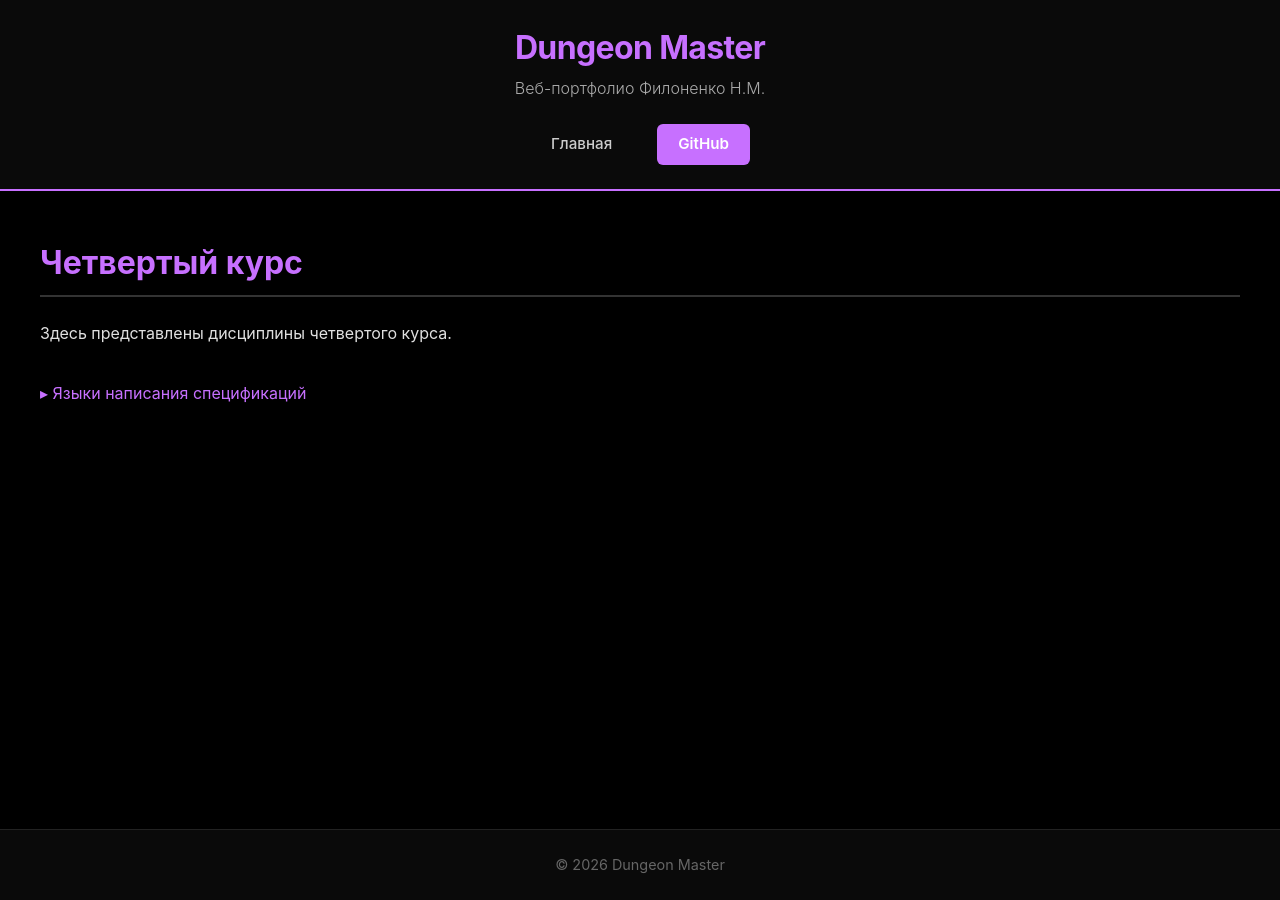
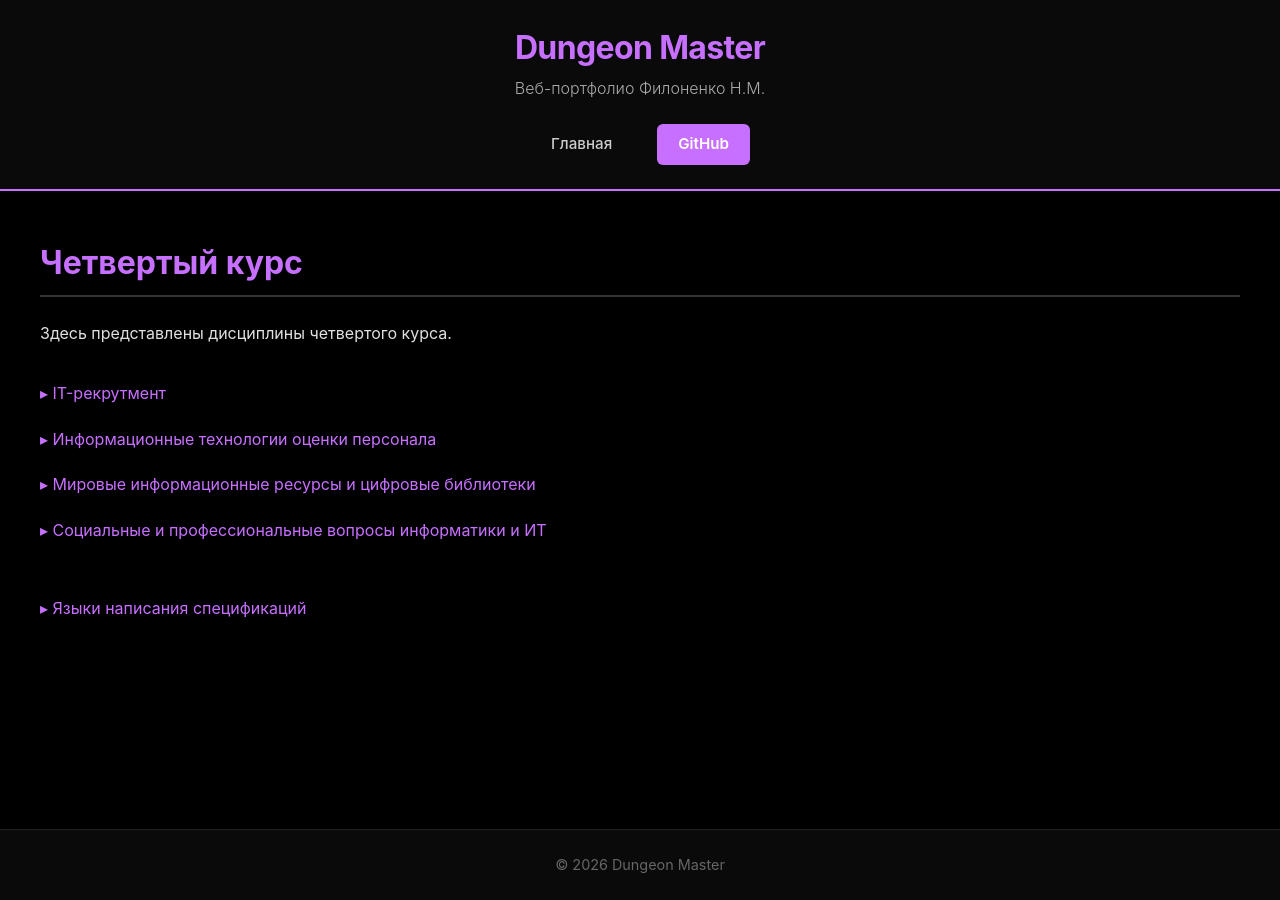
Before and after one commit to JunHerz/JunHerz.github.io, a Jekyll site: the page built from courses/4-course/index.md, in a window 1280 px wide. Built offline with Jekyll 4.4.1, drawn with Linux system fonts in a browser that asks for light colours; our own code applies the rules of GitHub Pages for plain Markdown files.

Commit message:
Update index.md

```diff
--- a/courses/4-course/index.md
+++ b/courses/4-course/index.md
@@ -3,16 +3,14 @@
 subjects:
   - name: "IT-рекрутмент"
     link: "/courses/4-course/IT-recrutement"
-    name: "Информационные технологии оценки персонала"
+  - name: "Информационные технологии оценки персонала"
     link: "/courses/4-course/IT_ocenkipers"
-    name: "Мировые информационные ресурсы и цифровые библиотеки"
+  - name: "Мировые информационные ресурсы и цифровые библиотеки"
     link: "/courses/4-course/MIRiCB"
-    name: "Социальные и профессиональные вопросы информатики и ИТ"
+  - name: "Социальные и профессиональные вопросы информатики и ИТ"
     link: "/courses/4-course/SiPVIIiT"
-    name: "Языки написания спецификаций"
+  - name: "Языки написания спецификаций"
     link: "/courses/4-course/YaNS"
-
-
 ---
 
 # Четвертый курс
```
